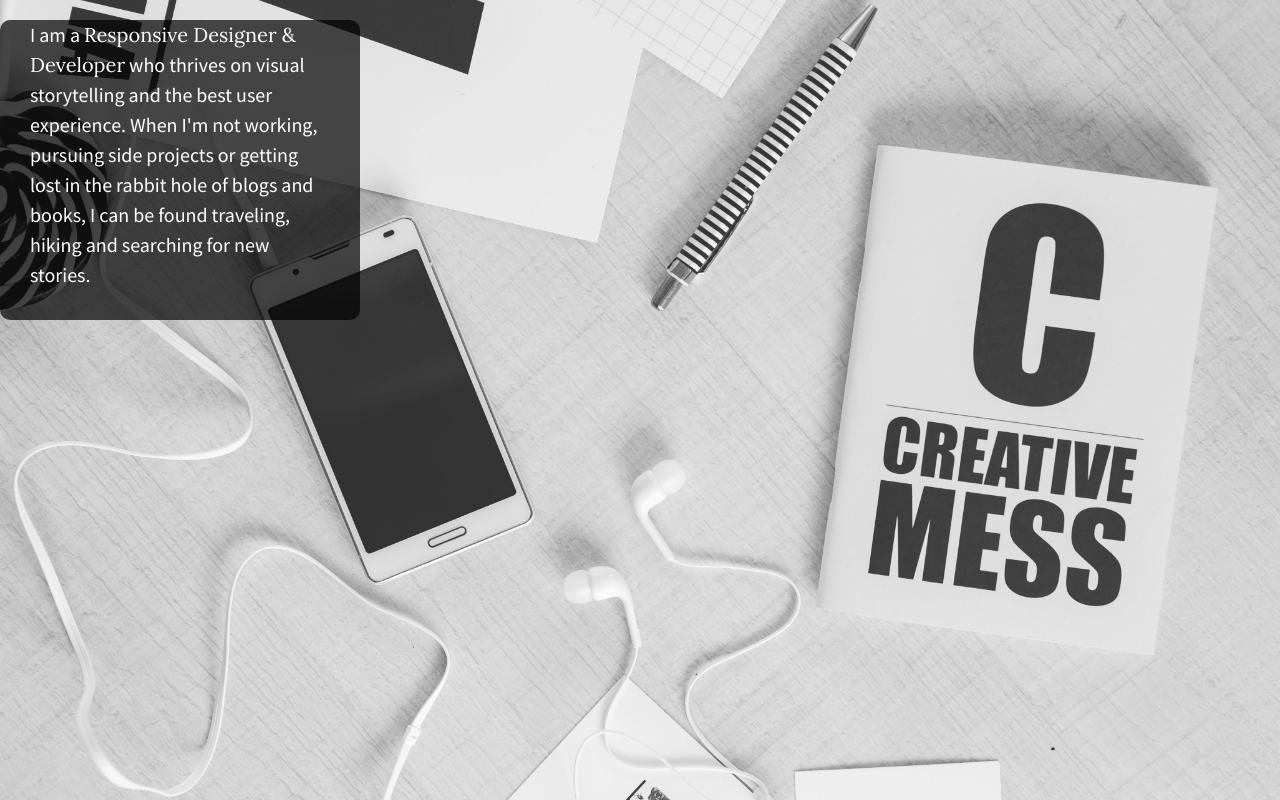
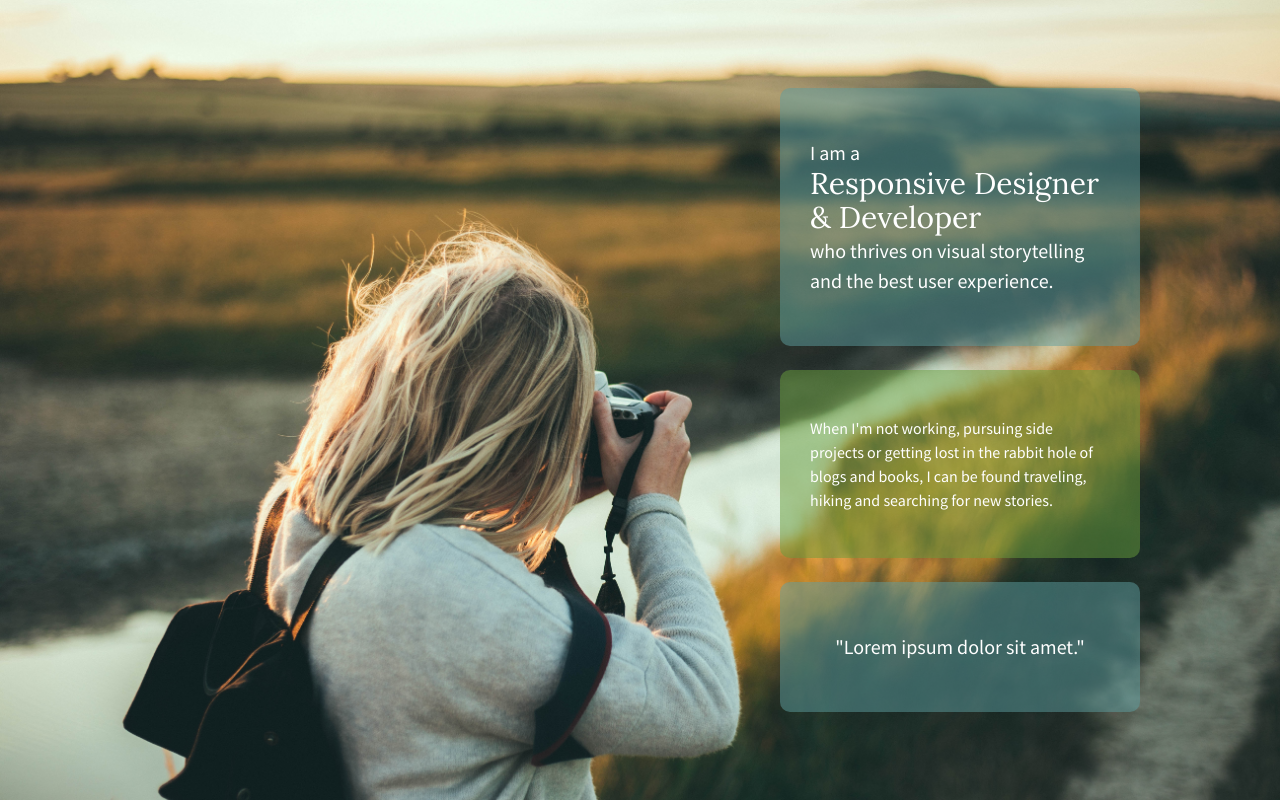
Before and after one commit to mwllr/flex-box-206, a plain HTML site: page 6.02-206-mw/index.html in a window 1280 px wide. Drawn offline with nearby package versions, Linux system fonts and the light colour scheme.

Commit message:
personalized 206-m with photo, css, and styling

```diff
--- a/6.02-206-mw/css/main.css
+++ b/6.02-206-mw/css/main.css
@@ -12,7 +12,7 @@
 
 html {
     color: #222;
-    font-size: 1em;
+    font-size: 16px;
     line-height: 1.4;
 }
 
@@ -97,42 +97,61 @@ textarea {
 
 /*Large Background Image*/
 html {
-    background: url(../img/bkgd2.jpg) no-repeat center center fixed;
+    background: url(../img/bkgd-joseph-pearson-unsplash.jpg) no-repeat center center fixed;
     background-size: cover;
-   /* set height to 100% - these are important for allowing content to vertically align */
+    height: 100%;
+/* set height to 100% - these are important for allowing content to vertically align */
 }
 
 body {
+    height: 100%;
     /* set height to 100% - these are important for allowing content to vertically align */
 }
 
 .wrapper {
-    /* set the display to flex and use the justify-content & align-items properties to center all child elements on the page */
+    display:flex;
+    justify-content:center;
+    align-items:center;
+flex-direction: column;
+/* set the display to flex and use the justify-content & align-items properties to center all child elements on the page */
     margin: 0;
     height: 100%;
     width: 100%;
 }
 
-#content {
+.content {
+    display:flex;
+    justify-content:center;
+    align-items:center;
     /* set the display to flex and use the justify-content & align-items properties to center the text within the div*/
-    background: #222;
-    background:rgba(0,0,0,0.7);
+    background: #5F9EA0;
+    background:rgba(95,158,160,0.5);
     color: #fff;
     font-family: 'Source Sans Pro', sans-serif;
     font-weight: 300;
     font-size: 1.25em;
     line-height: 1.5em;
     border-radius: 10px;
-    padding: 0px 30px;
+    padding: 30px;
     width: 300px;
-    height: 300px;
+margin-left:50%;}
+
+.content p span {
+    font-family: 'Lora', sans-serif;
+    font-size: 1.5em;
 }
 
-#content p span {
-    font-family: 'Lora', sans-serif;
-}
-
-
+#content2 {
+    background:rgba(105,158,60,0.5);
+    font-weight: 300;
+    font-size: 1em;
+    line-height: 1.5em;
+    border-radius: 10px;
+    padding: 30px;
+    width: 300px;
+    margin-left:50%;
+    margin-top:1.5em;
+    margin-bottom:1.5em;}
 
 
 
--- a/6.02-206-mw/index.html
+++ b/6.02-206-mw/index.html
@@ -23,8 +23,14 @@
         <!-- Add your site or application content here -->
 
         <section class="wrapper">
-            <div id="content">
-                <p>I am a <span>Responsive Designer & Developer</span> who thrives on visual storytelling and the best user experience. When I'm not working, pursuing side projects or getting lost in the rabbit hole of blogs and books, I can be found traveling, hiking and searching for new stories.</p>
+            <div class="content">
+                <p>I am a <br><span>Responsive Designer & Developer</span><br> who thrives on visual storytelling and the best user experience.</p>
+            </div>
+            <div class="content" id="content2">
+                <p>When I'm not working, pursuing side projects or getting lost in the rabbit hole of blogs and books, I can be found traveling, hiking and searching for new stories.</p>
+            </div>
+            <div class="content">
+                <p>"Lorem ipsum dolor sit amet."</p>
             </div>
         </section>
 
```
Also changed, not shown: 6.02-206-mw/img/bkgd-joseph-pearson-unsplash.jpg (renamed from 6.02-206-mw/img/joseph-pearson-tcgTS6Dr-oQ-unsplash.jpg).
